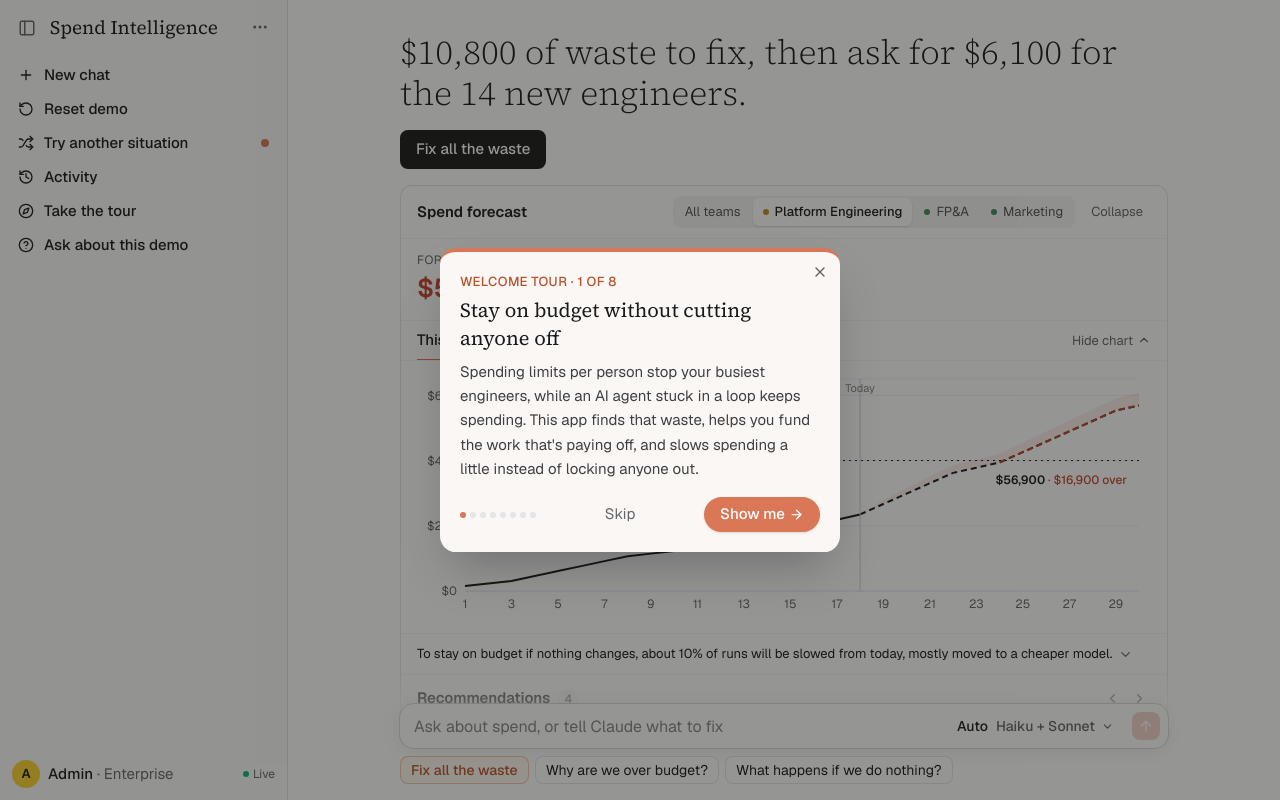
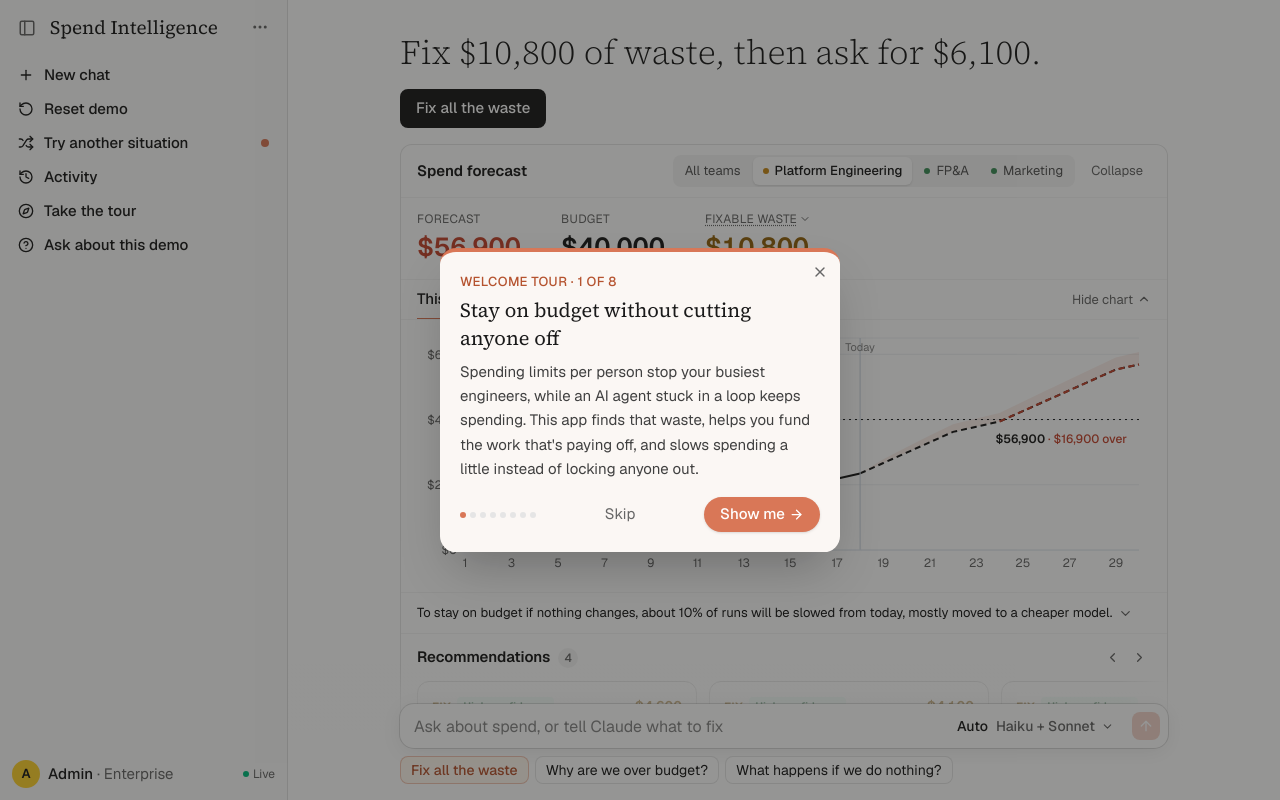
Before and after one commit to allanlivingston/demo-spend-intel, a Next.js app: page / in a window 1280 px wide. Built offline with nearby package versions, Linux system fonts and the light colour scheme.

Commit message:
Shorter headline: 'Fix $10,800 of waste, then ask for $6,100.'
Co-Authored-By: Claude Opus 5.5 <noreply@anthropic.com>

```diff
--- a/src/engine/insights.ts
+++ b/src/engine/insights.ts
@@ -140,16 +140,15 @@ export function headline(s: DemoState, sel: GroupSelection = "all"): string {
   // Name both amounts up front, so the new engineers' share isn't a surprise after the fixes (what's left once the
   // waste is fixed is theirs: the same figure the funding step gives later).
   if (s.scenarioId === "C" && k.fixableWaste > 0) {
-    const hires = scenarioOf(s).newMembers.filter((m) => m.groupId === "pe").length;
     // Their team's figures, not all teams': other teams' unused budget doesn't pay for them. The line names who it is
     // about, so it needs no team prefix in the all-teams view.
     const pf = forecast(s, "pe");
     const rest = pf.p50 - pf.pool - kpis(s, "pe").fixableWaste;
-    return rest >= 100 ? `${usd(k.fixableWaste)} of waste to fix, then ask for ${usd100(rest)} for the ${hires} new engineers.` : lead(`${usd(k.fixableWaste)} of waste to fix.`);
+    return rest >= 100 ? `Fix ${usd(k.fixableWaste)} of waste, then ask for ${usd100(rest)}.` : lead(`Fix ${usd(k.fixableWaste)} of waste.`);
   }
 
   if (s.scenarioId === "A") {
-    if (k.fixableWaste > 0) return lead(`${usd(k.fixableWaste)} of waste to fix.`);
+    if (k.fixableWaste > 0) return lead(`Fix ${usd(k.fixableWaste)} of waste.`);
     if (k.waitingOnOwner > 0)
       return lead(over > 0 ? `${usd100(over)} over budget until the dev tools team fixes the prompt cache.` : `On track. ${onPace} Waiting on the dev tools team's cache fix.`);
     return lead(over > 0 ? `${usd100(over)} over budget.` : `On track. ${onPace}`);
```
Also changed, not shown: 1 other file (tests, documents, lock files or other folders).
